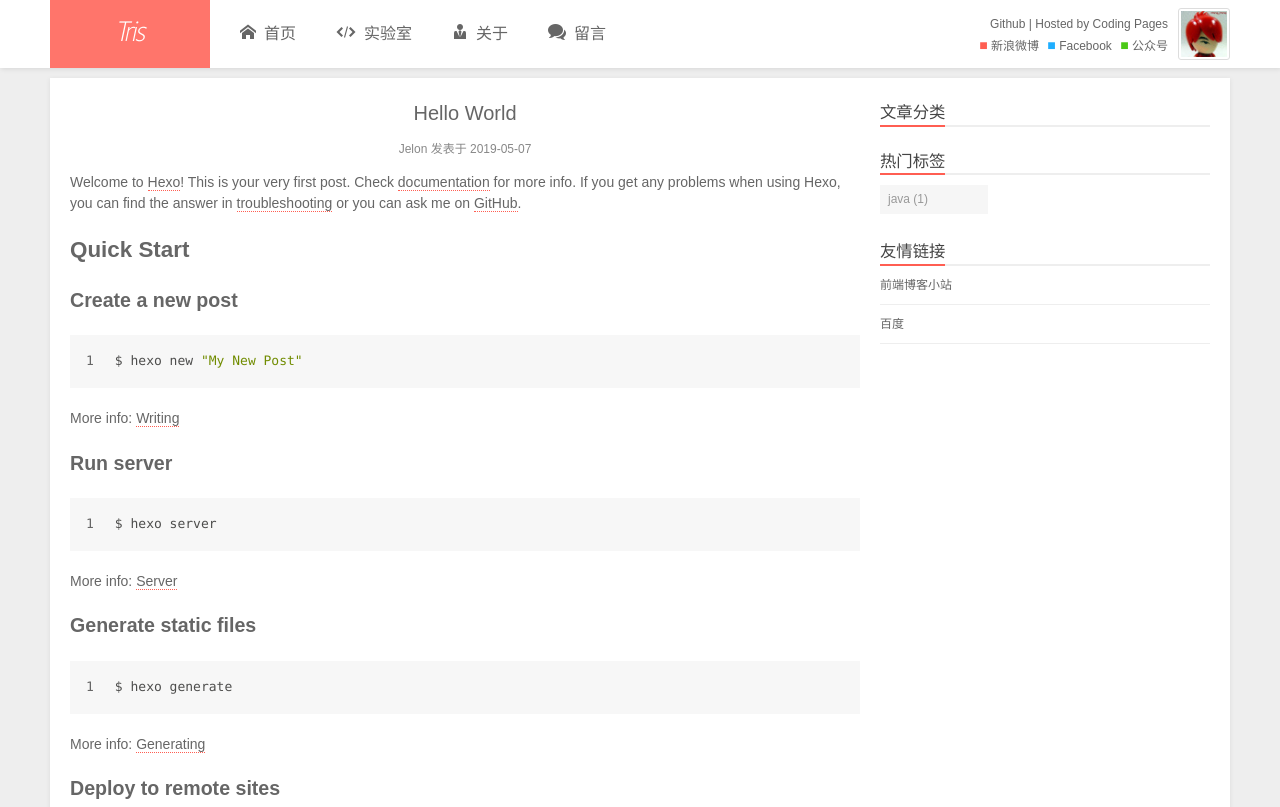
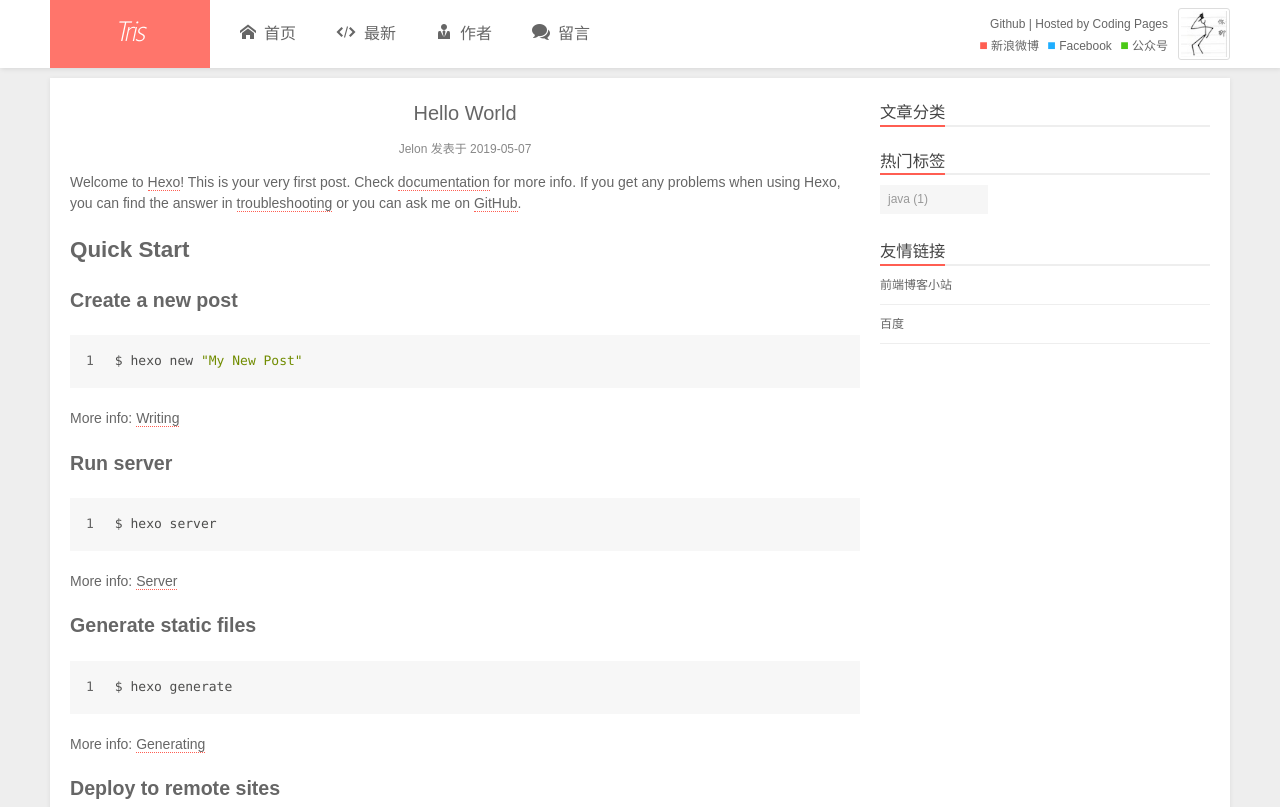
Before and after one commit to shironghui/shironghui.github.io, a plain HTML site: page 2019/05/07/hello-world/index.html in a window 1280 px wide. Shown: the top 807 px of the page. Drawn offline with Linux system fonts and the light colour scheme; no server answers.

Commit message:
Site updated: 2019-05-08 14:13:31

```diff
--- a/2019/05/07/hello-world/index.html
+++ b/2019/05/07/hello-world/index.html
@@ -61,11 +61,11 @@
             </li>
 
             <li rel="/2019/05/07/hello-world/index.html" class="item ">
-                <a href="/lab/" title="实验室" class="icon-lab">&nbsp;实验室</a>
+                <a href="/lab/" title="最新" class="icon-lab">&nbsp;最新</a>
             </li>
 
             <li rel="/2019/05/07/hello-world/index.html" class="item ">
-                <a href="/about/" title="关于" class="icon-about">&nbsp;关于</a>
+                <a href="/about/" title="作者" class="icon-about">&nbsp;作者</a>
             </li>
 
             <li rel="/2019/05/07/hello-world/index.html" class="item ">
@@ -104,7 +104,7 @@
 
             </div>
             <div class="avatar fr">
-                <img src="/img/jelon.jpg" alt="avatar" title="Jelon">
+                <img src="/img/tris.jpg" alt="avatar" title="Jelon">
             </div>
         </div>
     </section>
@@ -193,7 +193,7 @@
       <span class="sign-link">登出</span>
     </div>
     <section class="box">
-      <div class="com-avatar"><img src="/img/jelon.jpg" alt="avatar"></div>
+      <div class="com-avatar"><img src="/img/tris.jpg" alt="avatar"></div>
       <div class="com-text">
         <div class="main">
           <textarea class="text-area-edited show" placeholder="欢迎评论！"></textarea>
@@ -212,7 +212,7 @@
         <li>
           <div class="user-avatar">
             <a href="/">
-              <img src="/img/jelon.jpg" alt="user-avatar">
+              <img src="/img/tris.jpg" alt="user-avatar">
             </a>
           </div>
           <div class="user-comment">
@@ -228,7 +228,7 @@
         <li>
           <div class="user-avatar">
             <a href="/">
-              <img src="/img/jelon.jpg" alt="user-avatar">
+              <img src="/img/tris.jpg" alt="user-avatar">
             </a>
           </div>
           <div class="user-comment">
--- a/js/comment.js
+++ b/js/comment.js
@@ -244,7 +244,7 @@ if (!window['String']['prototype']['trim']) {
         } else {
           userInfo = {};
         }
-        // 默认头像路径 /img/jelon.jpg
+        // 默认头像路径 /img/tris.jpg
         $('JELON__loginAvatar').src = userInfo.avatar_url || '/img/unsigned_avatar.jpg';
       }
     },
```
Also changed, not shown: 2019/05/08/java-class/index.html (+6 -6 lines), archives/2019/05/index.html (+3 -3 lines), archives/2019/index.html (+3 -3 lines), archives/index.html (+3 -3 lines), index.html (+3 -3 lines), tags/java/index.html (+3 -3 lines), img/tris.jpg (added).
